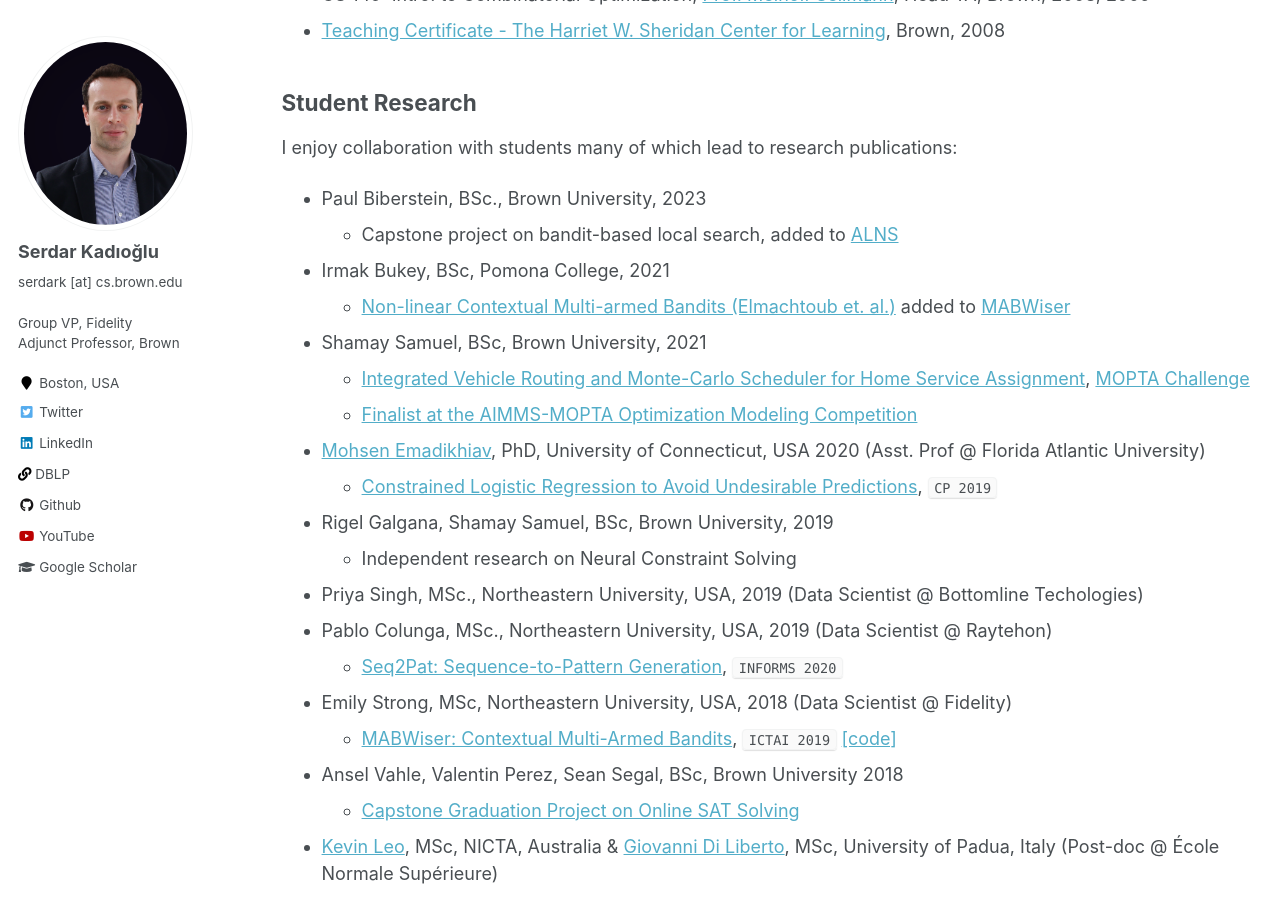
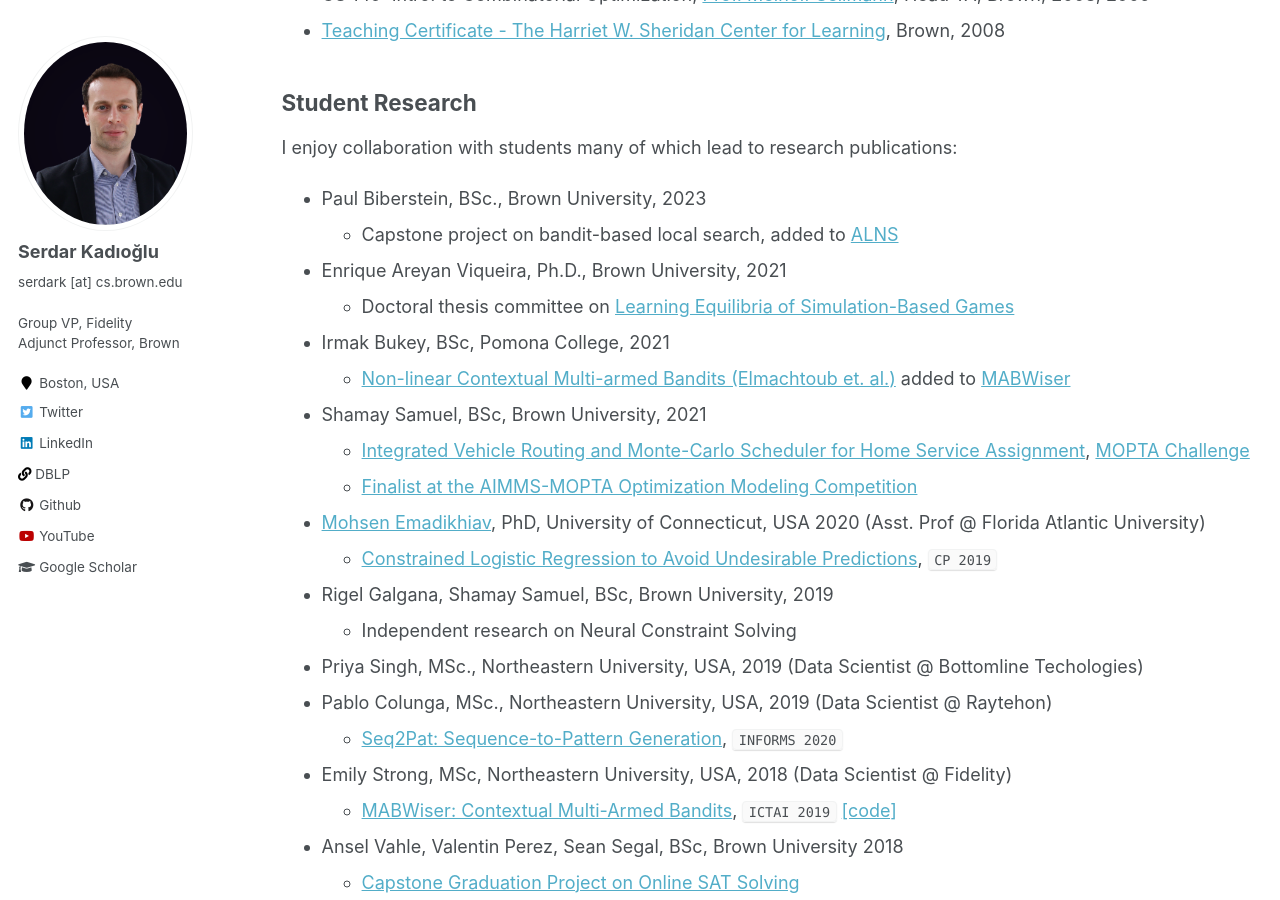
Before and after one commit to skadio/skadio.github.io, a Jekyll site: the page built from _pages/teaching.md, in a window 1280 px wide and 900 px high, scrolled down 418 px. Built offline with Jekyll 4.4.1, drawn with Linux system fonts in a browser that asks for light colours.

Commit message:
Update teaching.md

```diff
--- a/_pages/teaching.md
+++ b/_pages/teaching.md
@@ -22,6 +22,8 @@ I enjoy collaboration with students many of which lead to research publications:
 
 * Paul Biberstein, BSc., Brown University, 2023
   * Capstone project on bandit-based local search, added to [ALNS](https://alns.readthedocs.io/en/latest/examples/alns_features.html#More-advanced-bandit-algorithms)
+* Enrique Areyan Viqueira, Ph.D., Brown University, 2021
+  * Doctoral thesis committee on [Learning Equilibria of Simulation-Based Games](https://cs.brown.edu/media/filer_public/56/40/56408eea-0a13-499d-816c-f756ed3633b8/areyanviqueiraenrique.pdf)
 * Irmak Bukey, BSc, Pomona College, 2021
   * [Non-linear Contextual Multi-armed Bandits (Elmachtoub et. al.)](https://arxiv.org/abs/1706.04687) added to [MABWiser](https://github.com/fidelity/mabwiser)
 * Shamay Samuel, BSc, Brown University, 2021
```
